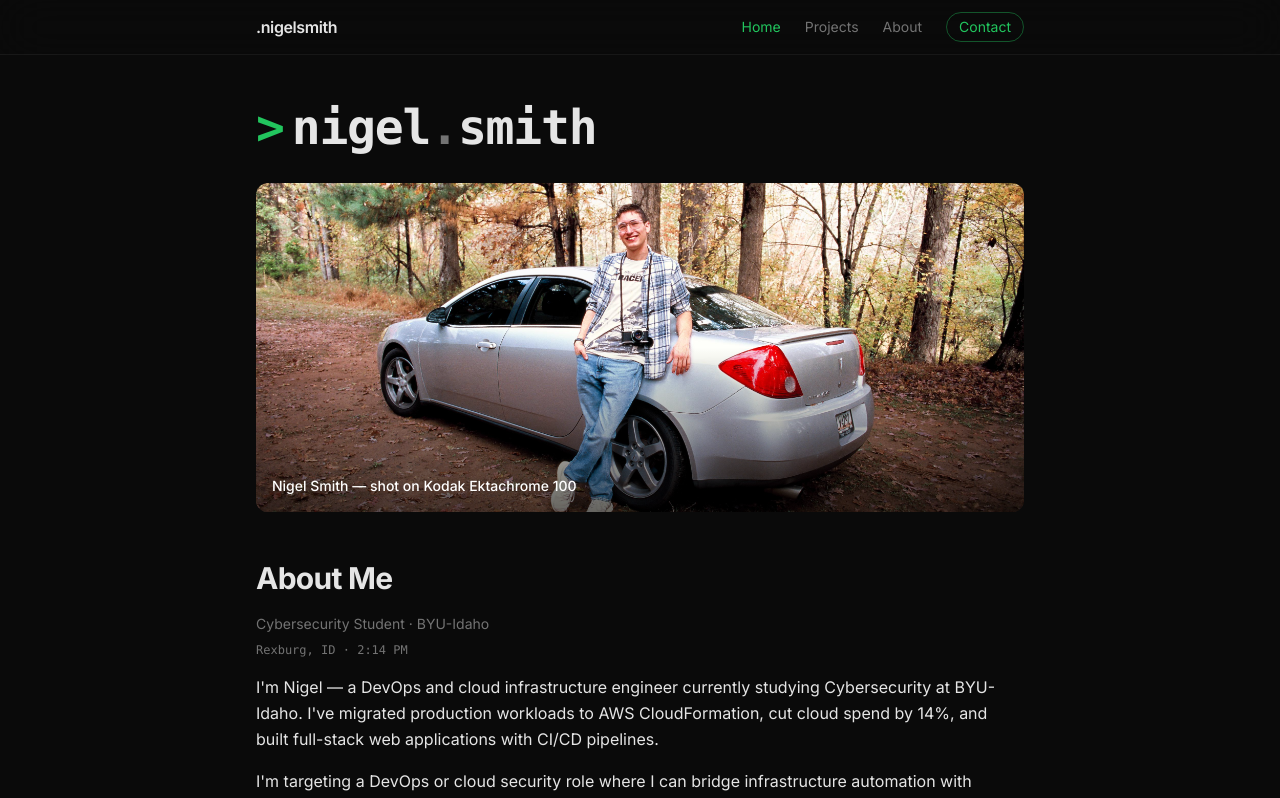
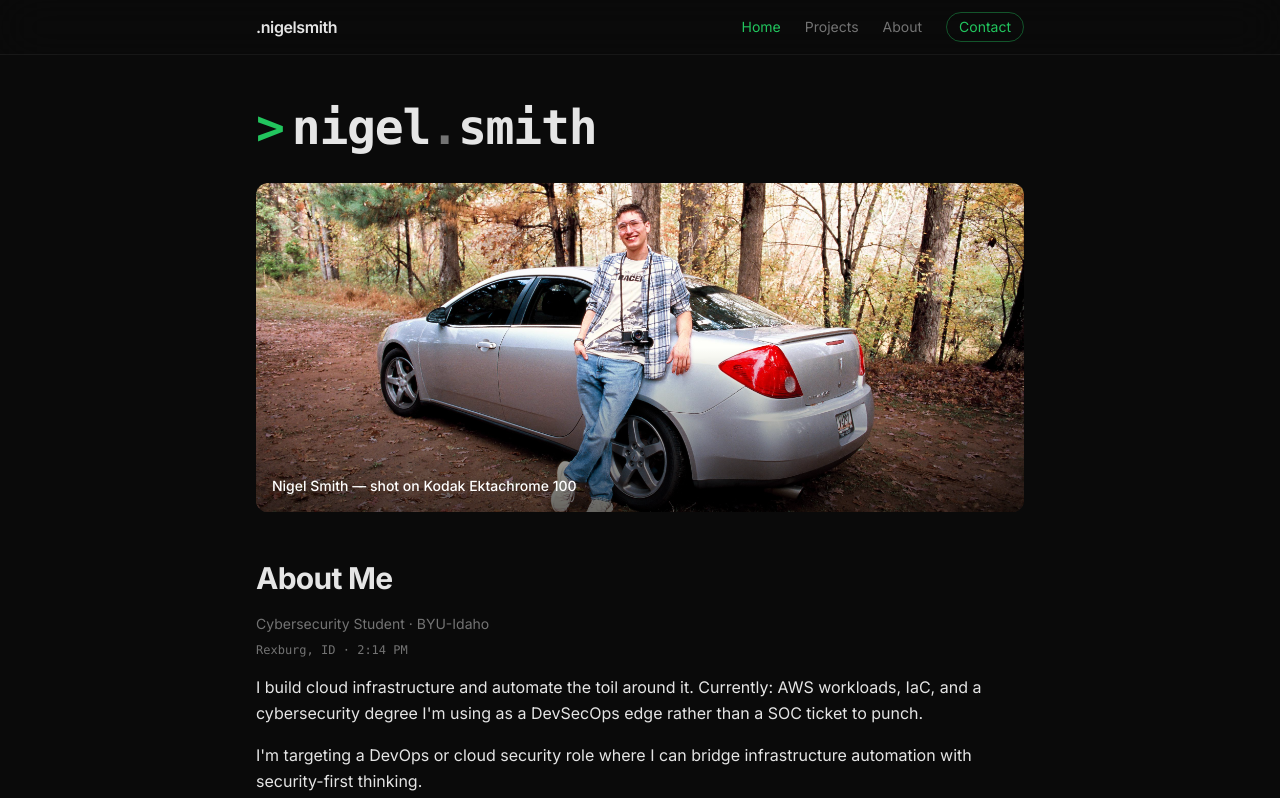
Before and after one commit to MyNameIs-Nigel/cyber-portfolio, a Next.js app: page / in a window 1280 px wide. Shown: the top 798 px of the page. Built offline with nearby package versions, Linux system fonts and the light colour scheme.

Commit message:
Improved content text

```diff
--- a/src/app/page.tsx
+++ b/src/app/page.tsx
@@ -32,8 +32,7 @@ export default function HomePage() {
 
 
         <Paragraph>
-          I&apos;m Nigel — a DevOps and cloud infrastructure engineer currently studying Cybersecurity at BYU-Idaho.
-          I&apos;ve migrated production workloads to AWS CloudFormation, cut cloud spend by 14%, and built full-stack web applications with CI/CD pipelines.
+          I build cloud infrastructure and automate the toil around it. Currently: AWS workloads, IaC, and a cybersecurity degree I'm using as a DevSecOps edge rather than a SOC ticket to punch.
         </Paragraph>
         <Paragraph>
           I&apos;m targeting a DevOps or cloud security role where I can bridge infrastructure automation with security-first thinking.
@@ -119,8 +118,8 @@ export default function HomePage() {
         <ul className="mt-4 grid grid-cols-1 gap-2 text-sm text-fg sm:grid-cols-2">
           <li className="rounded-lg border border-border bg-surface px-3 py-2 font-bold">ISC² Certified in Cybersecurity (CC)</li>
           <li className="rounded-lg border border-border bg-surface px-3 py-2 font-bold">CompTIA A+</li>
-          <li className="rounded-lg border border-border bg-surface px-3 py-2">CompTIA Security+ (Anticipated June 2026)</li>
-          <li className="rounded-lg border border-border bg-surface px-3 py-2">AWS Cloud Practitioner (Anticipated June 2026)</li>
+          <li className="rounded-lg border border-border bg-surface px-3 py-2">CompTIA Security+ (Anticipated July 2026)</li>
+          <li className="rounded-lg border border-border bg-surface px-3 py-2">AWS Cloud Practitioner (Anticipated July 2026)</li>
         </ul>
 
         <SectionDivider />
--- a/src/data/roadmap.ts
+++ b/src/data/roadmap.ts
@@ -12,7 +12,7 @@ export const roadmapSections: RoadmapSection[] = [
     label: "NEXT",
     accent: 2,
     title: "CompTIA Security+ & AWS CCP",
-    description: "Completing CompTIA Security+ and AWS Cloud Practitioner certifications (anticipated June 2026) to formalize hands-on cloud and security experience.",
+    description: "Completing CompTIA Security+ and AWS Cloud Practitioner certifications (anticipated July 2026) to formalize hands-on cloud and security experience.",
     number: 2,
   },
   {
```
